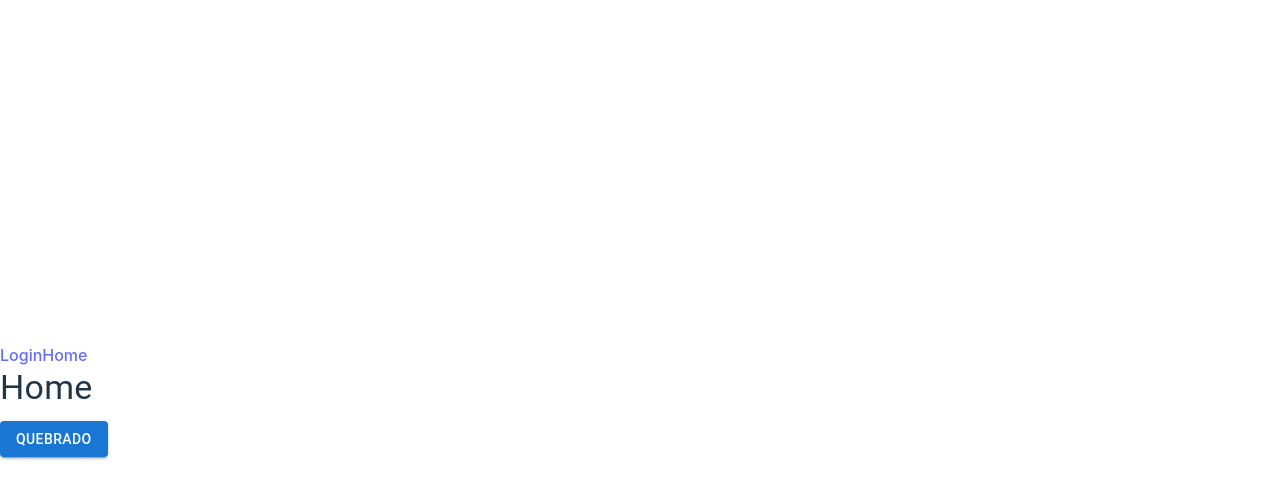
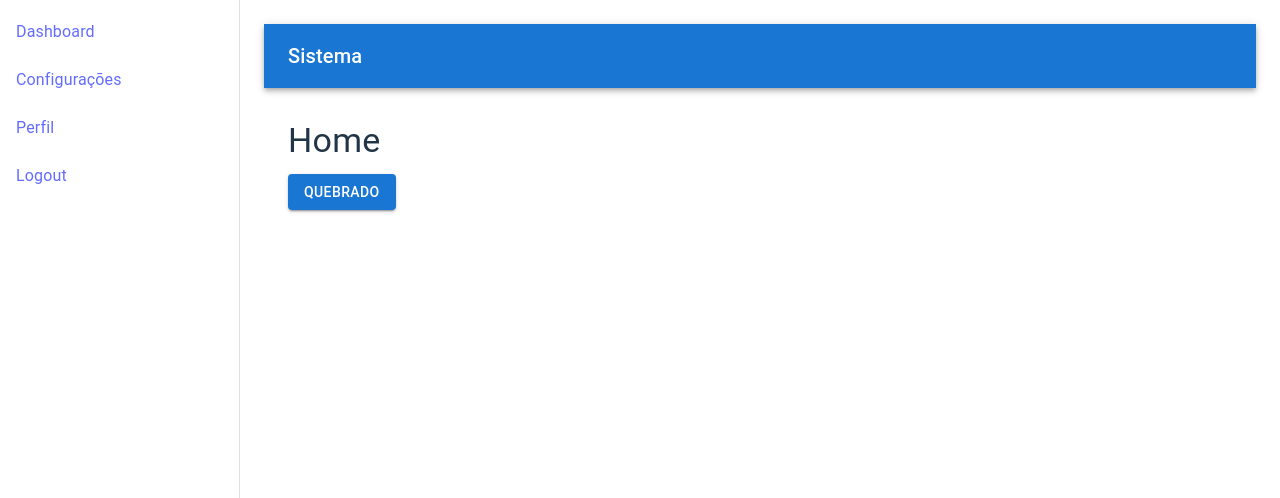
Before and after one commit to JediMastering/basic-mui, a React (Vite) app: page /home in a window 1280 px wide. Shown: the top 498 px of the page. Built offline with nearby package versions, Linux system fonts and the light colour scheme.

Commit message:
Criado layout do sistema

```diff
--- a/src/App.jsx
+++ b/src/App.jsx
@@ -2,16 +2,21 @@ import React from "react";
 import { BrowserRouter as Router, Routes, Route } from "react-router-dom";
 import Home from "./components/Home";
 import Login from "./pages/Login";
-import Navbar from "./components/Navbar";
 import NotFound from "./components/NotFound";
+import System from "./layout/System"
+import Settings from "./pages/Settings";
+import Profile from "./pages/Profile";
+import Dashboard from "./pages/Dashboard";
 
 const App = () => {
   return (
     <Router>
-      <Navbar />
       <Routes>
         <Route path="/" element={<Login />} />
-        <Route path="/home" element={<Home />} />
+        <Route path="/home" element={<System><Home /></System>} />
+        <Route path="/dashboard" element={<System><Dashboard /></System>} />
+        <Route path="/settings" element={<System><Settings /></System>} />
+        <Route path="/profile" element={<System><Profile /></System>} />
         <Route path="*" element={<NotFound />} />
       </Routes>
     </Router>
--- a/src/components/Navbar.jsx
+++ /dev/null
@@ -1,13 +0,0 @@
-import React from "react";
-import { Link } from "react-router-dom";
-
-const Navbar = () => {
-  return (
-    <nav>
-      <Link to="/">Login</Link>
-      <Link to="/home">Home</Link>
-    </nav>
-  );
-};
-
-export default Navbar;
--- /dev/null
+++ b/src/layout/System.jsx
@@ -0,0 +1,63 @@
+import React from "react";
+import { Box, Drawer, AppBar, Toolbar, Typography, List, ListItem, ListItemText, Container } from "@mui/material";
+import { Link } from "react-router-dom";
+
+const System = ({ children }) => {
+    return (
+        <Box sx={{ display: "flex", width: "100vw", height: "100vh" }}>
+            {/* Sidebar */}
+            <Drawer
+                sx={{
+                    width: 240,
+                    flexShrink: 0,
+                    "& .MuiDrawer-paper": {
+                        width: 240,
+                        boxSizing: "border-box",
+                    },
+                }}
+                variant="permanent"
+                anchor="left"
+            >
+                <List>
+                    <ListItem component={Link} to="/dashboard">
+                        <ListItemText primary="Dashboard" />
+                    </ListItem>
+                    <ListItem component={Link} to="/settings">
+                        <ListItemText primary="Configurações" />
+                    </ListItem>
+                    <ListItem component={Link} to="/profile">
+                        <ListItemText primary="Perfil" />
+                    </ListItem>
+                    <ListItem component={Link} to="/">
+                        <ListItemText primary="Logout" />
+                    </ListItem>
+                </List>
+            </Drawer>
+
+            {/* Main Content */}
+            <Box
+                component="main"
+                sx={{
+                    flexGrow: 1,
+                    bgcolor: "background.default",
+                    p: 3,
+                    overflow: "auto",
+                }}
+            >
+                {/* Header */}
+                <AppBar position="sticky">
+                    <Toolbar>
+                        <Typography variant="h6">Sistema</Typography>
+                    </Toolbar>
+                </AppBar>
+
+                {/* Page Content */}
+                <Container sx={{ mt: 4 }}>
+                    {children}
+                </Container>
+            </Box>
+        </Box>
+    );
+};
+
+export default System;
--- /dev/null
+++ b/src/pages/Dashboard.jsx
@@ -0,0 +1,41 @@
+import React from "react";
+import { Grid2, Card, CardContent, Typography } from "@mui/material";
+
+const Dashboard = () => {
+  return (
+    <Grid2 container spacing={3}>
+      <Grid2 xs={12} sm={6} md={4}>
+        <Card>
+          <CardContent>
+            <Typography variant="h6">Card 1</Typography>
+            <Typography variant="body2" color="text.secondary">
+              Informações sobre o card 1.
+            </Typography>
+          </CardContent>
+        </Card>
+      </Grid2>
+      <Grid2 xs={12} sm={6} md={4}>
+        <Card>
+          <CardContent>
+            <Typography variant="h6">Card 2</Typography>
+            <Typography variant="body2" color="text.secondary">
+              Informações sobre o card 2.
+            </Typography>
+          </CardContent>
+        </Card>
+      </Grid2>
+      <Grid2 xs={12} sm={6} md={4}>
+        <Card>
+          <CardContent>
+            <Typography variant="h6">Card 3</Typography>
+            <Typography variant="body2" color="text.secondary">
+              Informações sobre o card 3.
+            </Typography>
+          </CardContent>
+        </Card>
+      </Grid2>
+    </Grid2>
+  );
+};
+
+export default Dashboard;
--- /dev/null
+++ b/src/pages/Profile.jsx
@@ -0,0 +1,13 @@
+import React from "react";
+import { Typography } from "@mui/material";
+
+const Profile = () => {
+    return (
+        <div>
+            <Typography variant="h4" color="text.secondary">Perfil</Typography>
+            <Typography variant="body1" color="text.secondary">Aqui está o seu perfil de usuário.</Typography>
+        </div>
+    );
+};
+
+export default Profile;
--- /dev/null
+++ b/src/pages/Settings.jsx
@@ -0,0 +1,13 @@
+import React from "react";
+import { Typography } from "@mui/material";
+
+const Settings = () => {
+    return (
+        <div>
+            <Typography variant="h4" color="text.secondary">Configurações</Typography>
+            <Typography variant="body1" color="text.secondary">Aqui você pode configurar seu sistema.</Typography>
+        </div>
+    );
+};
+
+export default Settings;
```
